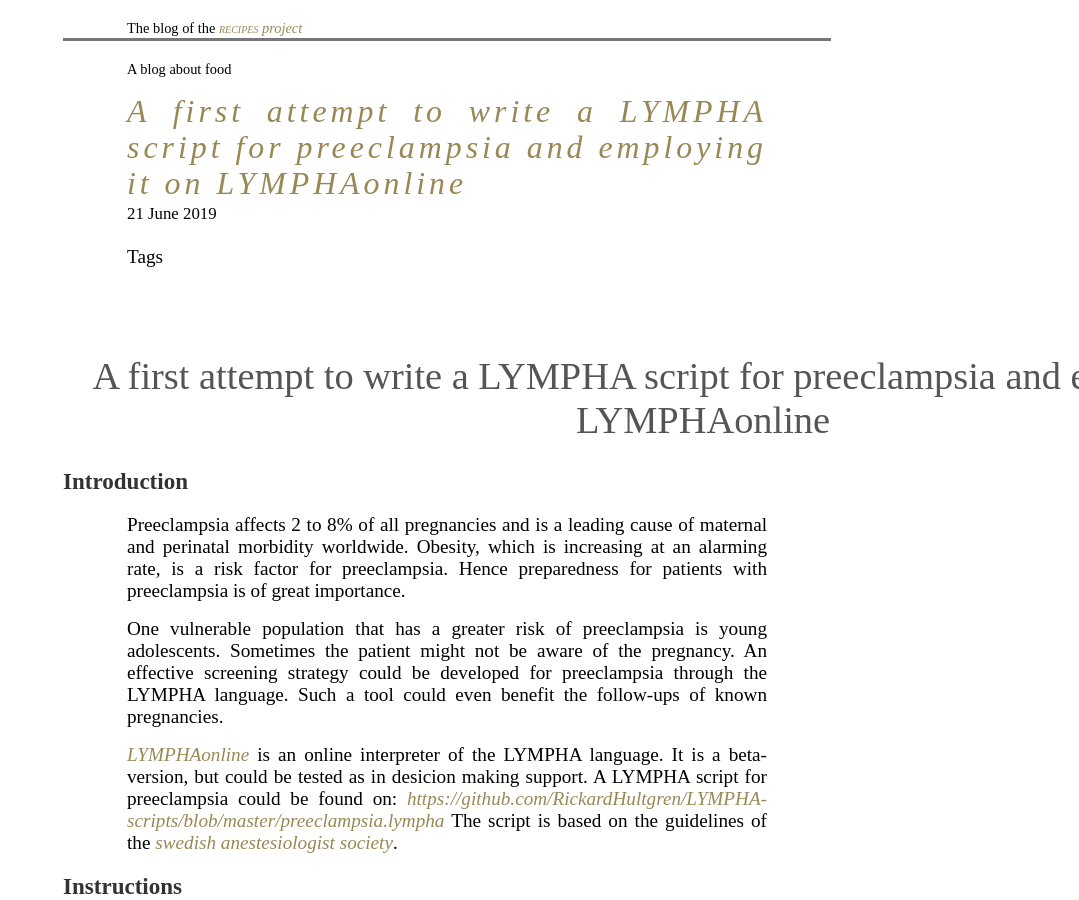
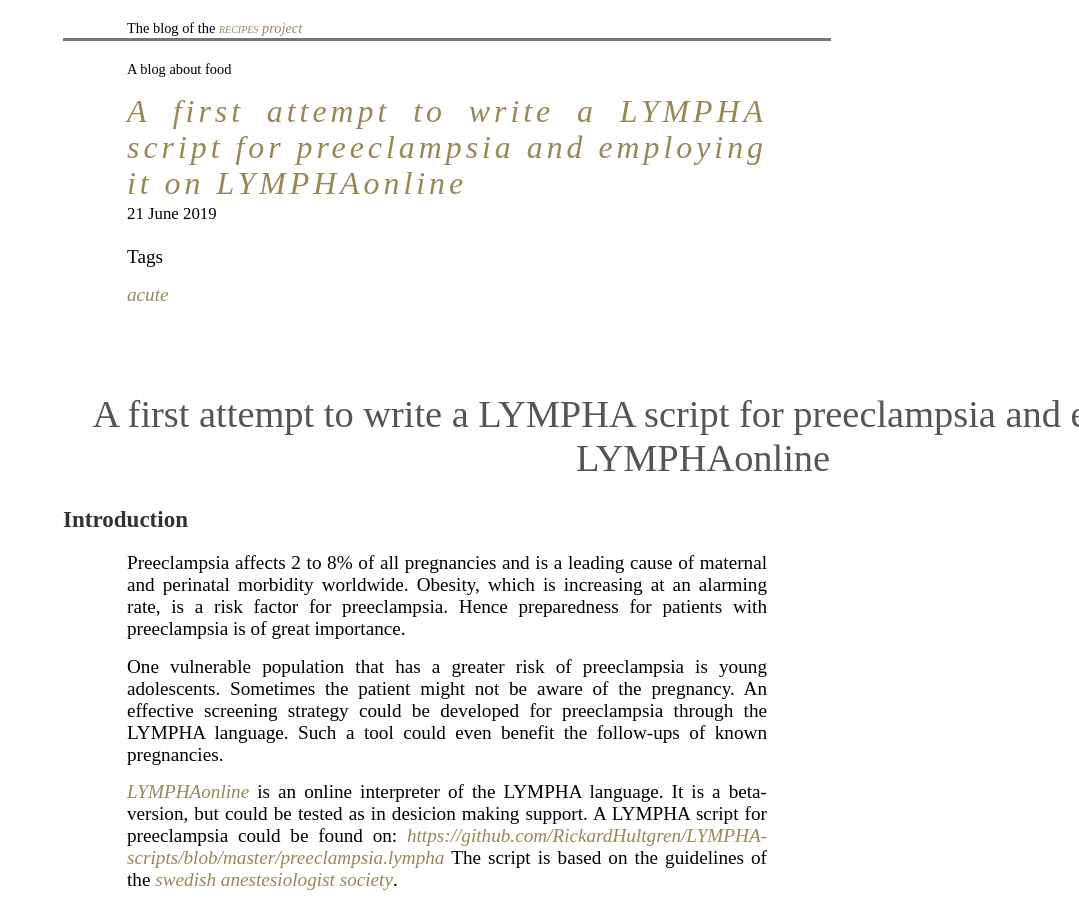
Before and after one commit to RickardHultgren/lymphablog, a Jekyll site: the page built from _posts/2019-06-21-preeclampsia.md, in a window 1280 px wide and 900 px high. Shown: the whole window, without its empty margins (201-1280 px from the left). Built offline with Jekyll 4.4.1, drawn with Linux system fonts in a browser that asks for light colours; some web fonts are replaced; a script that is not in the unit is left out.

Commit message:
Update tags.yml

```diff
--- a/_data/tags.yml
+++ b/_data/tags.yml
@@ -1,2 +1,4 @@
-fermentation:
-  name: fermentation
+acute:
+  name: acute
+gynecology:
+  name: gynecology
```
